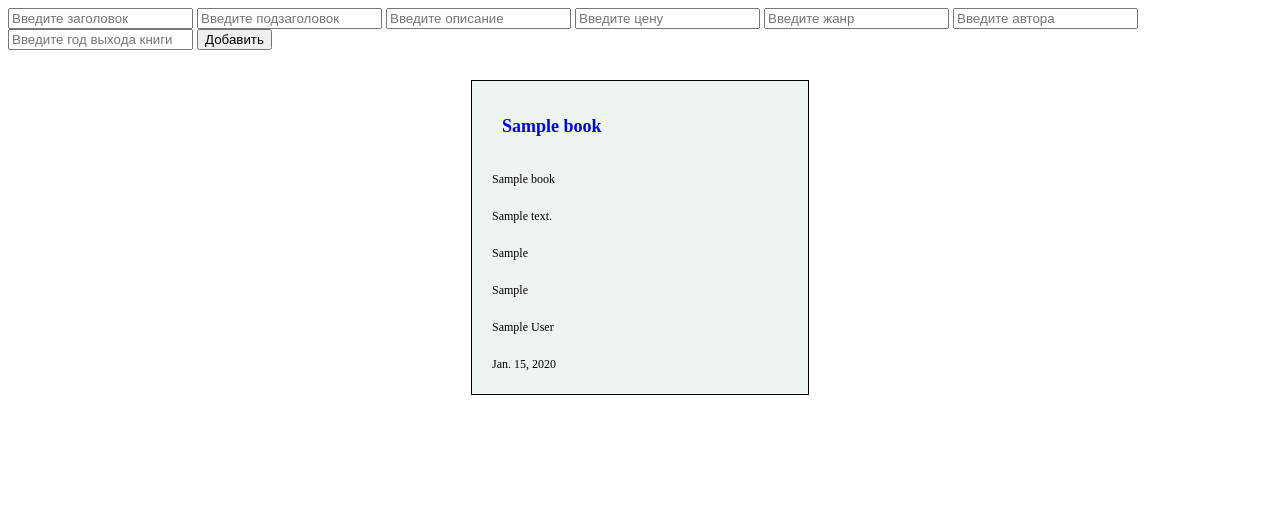
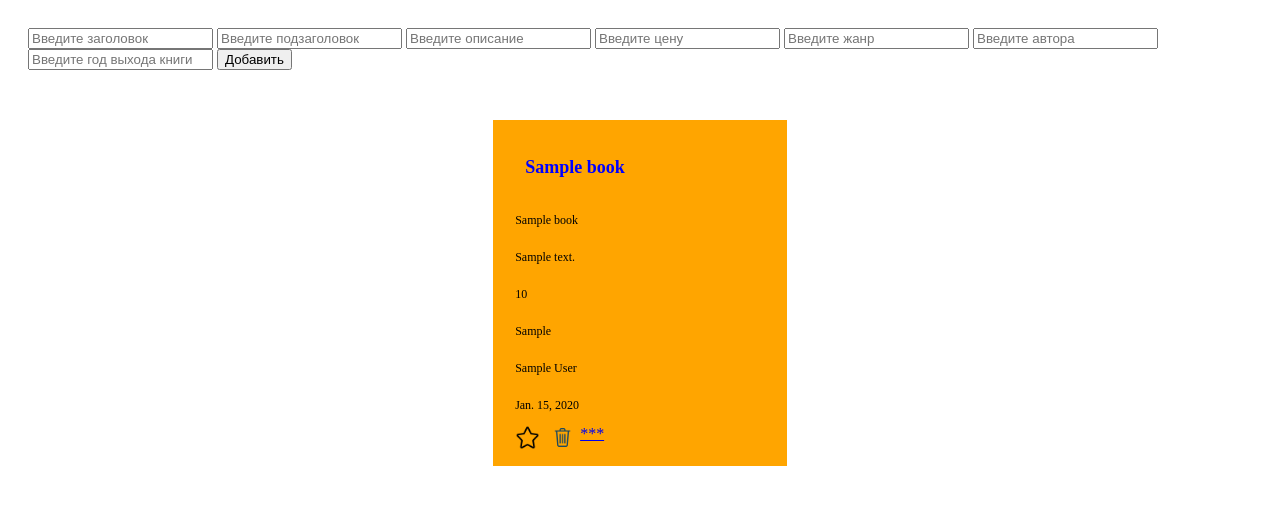
Before and after one commit to Nurzat91/todo, a Django app: page /book/ in a window 1280 px wide. Shown: the top 523 px of the page. Run offline with Django 3.2, Linux system fonts and the light colour scheme; tables that the repository leaves empty hold one stand-in row (values such as "Sample post").

Commit message:
created  delete button and favorites

```diff
--- a/main/models.py
+++ b/main/models.py
@@ -13,8 +13,9 @@ class Books(models.Model):
     title = models.CharField(max_length=100)
     subtitle = models.CharField(max_length=100)
     description = models.CharField(max_length=100)
-    price = models.CharField(max_length=100)
+    price = models.IntegerField(max_length=100)
     genre = models.CharField(max_length=100)
     author = models.CharField(max_length=100)
     year = models.DateField(auto_created=False)
     # date = models.DateField(auto_now_add=True)
+    is_favorite = models.BooleanField(default=False)
--- a/main/static/styles/book.css
+++ b/main/static/styles/book.css
@@ -1,18 +1,30 @@
+*{
+    box-sizing: border-box;
+}
+
+.book_container{
+    width: 100%;
+    padding: 20px;
+}
 
 .pageBox{
     padding: 30px 20px;
     display: flex;
     justify-content: space-around;
     flex-wrap: wrap;
+    width: 100%;
+}
 
-}
 .page_item{
     border: 1px solid black;
-    width: 25%;
+    width: 24%;
     padding: 10px 15px;
     background-color: rgba(0, 102, 51, 0.068);
     margin-bottom: 20px;
-
+}
+.page_item.colors{
+    background-color: orange;
+    border: 2px solid orange;
 }
 
 .page{
@@ -30,3 +42,17 @@ p{
     margin-bottom: 7px;
 
 }
+
+.page_item .icons_books{
+    display: flex;
+    /* justify-content: space-between;
+    align-items: center; */
+}
+
+
+.icons_books img{
+    width: 25px;
+    height: 25px;
+    margin: 0 5px;
+    cursor: pointer;
+}
--- a/main/templates/books.html
+++ b/main/templates/books.html
@@ -32,7 +32,7 @@
                 />
                 <input
                     class="create_input_book"
-                    type="text"
+                    type="number"
                     placeholder="Введите цену"
                     name="book.price"
                 />
@@ -60,7 +60,11 @@
         </div>
         <div class="pageBox">
             {% for books in books_page %}
-            <div class="page_item">
+            <div class="page_item
+                {% if books.is_favorite %}
+                    colors
+                {% endif %}
+            ">
                 <h1 class="page">{{ books.title }}</h1>
                 <p >{{ books.subtitle }}</p>
                 <p >{{ books.description }}</p>
@@ -68,6 +72,13 @@
                 <p >{{ books.genre }}</p>
                 <p >{{ books.author }}</p>
                 <p >{{ books.year }}</p>
+                <div class="icons_books">
+
+                    <a href="{% url 'star-books' books.id %}"><img src="{% static './icons/star.png' %}" /></a>
+
+                    <a href="{% url 'delete-books' books.id %}"><img src="{% static './icons/basket.png' %}" /></a>
+                    <a href="{% url 'books' books.id %}">***</a>
+                </div>
             </div>
 
              {% endfor %}
--- a/main/views.py
+++ b/main/views.py
@@ -49,3 +49,30 @@ def delete_todo(request, id):
     todo = ToDo.objects.get(id=id)
     todo.delete()
     return redirect(test)
+
+def mark_todo(request, id):
+    todo = ToDo.objects.get(id=id)
+    todo.is_favorite = True
+    todo.save()
+    return redirect(test)
+
+def unmark_todo(request, id):
+    todo = ToDo.objects.get(id=id)
+    todo.is_favorite  = False
+    todo.save()
+    return redirect(test)
+
+def star_books(request, id):
+    books = Books.objects.get(id=id)
+    books.is_favorite = True
+    books.save()
+    return redirect(tom)
+
+def delete_books(request, id):
+    books = Books.objects.get(id=id)
+    books.delete()
+    return redirect(tom)
+
+def books(request, id):
+    books_object = Books.objects.get(id=id)
+    return render(request, "books_detail.html", {"books_object": books_object})
--- a/todo/urls.py
+++ b/todo/urls.py
@@ -32,5 +32,10 @@ urlpatterns = [
     path("add-todo", add_todo, name="add-todo"),
     path("add-book", add_book, name="add-book"),
     path("delete-todo/<id>/", delete_todo, name="delete-todo"),
+    path("mark-todo/<id>/", mark_todo, name="mark-todo"),
+    path("unmark-todo/<id>/", unmark_todo, name="unmark-todo"),
+    path("star-books/<id>/", star_books, name="star-books"),
+    path("delete-books/<id>/", delete_books, name="delete-books"),
+    path("books/<id>/", books, name="books"),
 ]   + static(settings.STATIC_URL, document_root=settings.STATIC_ROOT) \
     + static(settings.MEDIA_URL, document_root=settings.MEDIA_ROOT)
```
Also changed, not shown: main/templates/books_detail.html (added, +19 -0 lines), main/templates/test.html (+14 -2 lines), main/migrations/0009_books_is_favorite.py (added), main/migrations/0010_auto_20210123_2026.py (added).
